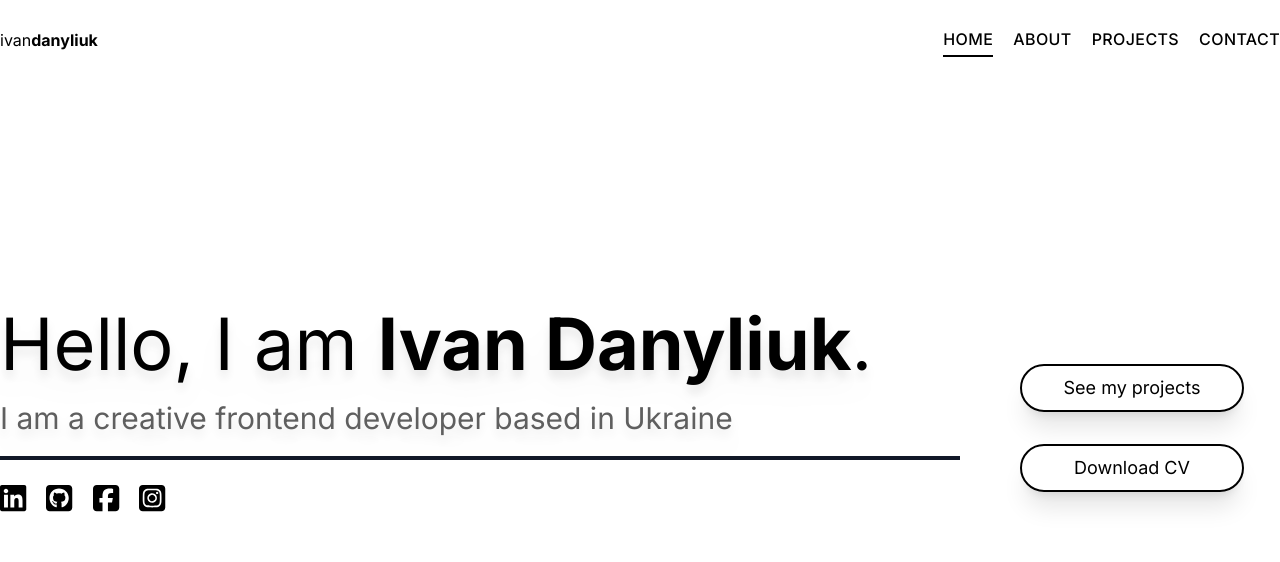
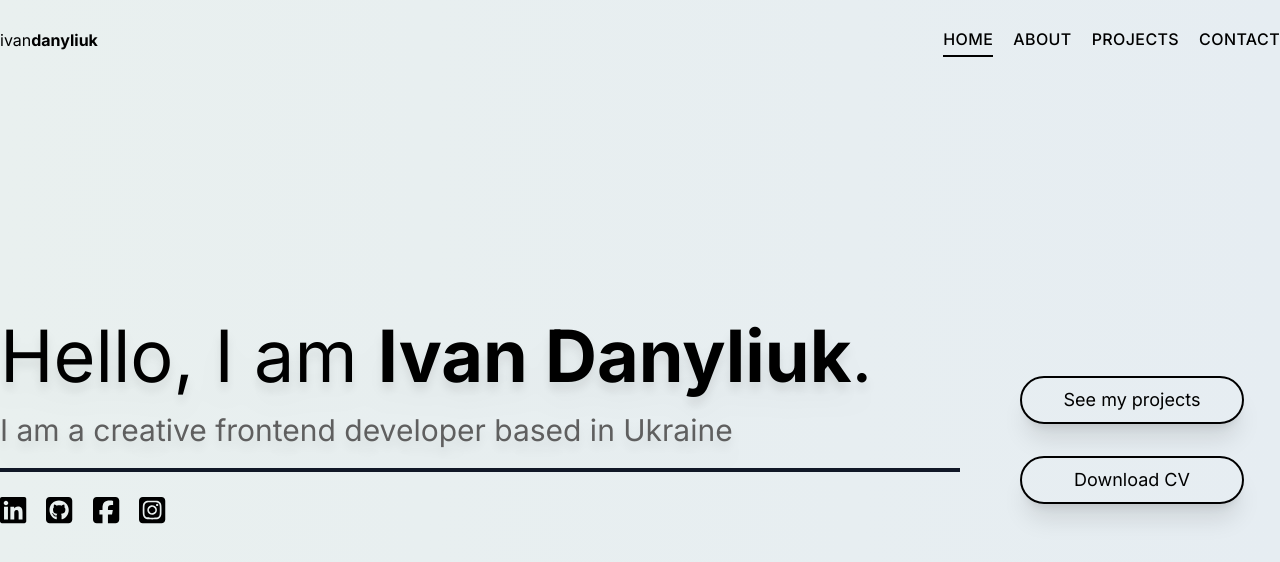
Before and after one commit to IvanDanyliuk/portfolio, a Next.js app: page / in a window 1280 px wide. Shown: the top 562 px of the page. Built offline with nearby package versions, Linux system fonts and the light colour scheme.

Commit message:
change the background of the Homepage

```diff
--- a/app/admin/layout.tsx
+++ b/app/admin/layout.tsx
@@ -8,12 +8,6 @@ interface AdminLayoutProps {
 }
 
 const AdminLayout: React.FC<AdminLayoutProps> = ({ children }) => {
-  // const { isLoaded, userId, getToken } = useAuth();
-
-  // if ((!isLoaded || !userId) && (userId !== process.env.CLERK_USER_ID)) {
-  //   redirect('/sign-in');
-  // }
-
   return (
     <div className='py-3 flex flex-col md:flex-row grow gap-7'>
       <AdminNavbar />
--- a/app/globals.scss
+++ b/app/globals.scss
@@ -10,16 +10,12 @@ body {
   @apply flex flex-col min-h-screen;
 }
 
-header, main {
-  @apply container mx-auto px-2 lg:px-0 bg-white;
-}
-
 header {
   @apply flex justify-between items-center;
 }
 
 main {
-  @apply relative pb-6 flex min-h-full flex-auto flex-col text-sm md:text-base;
+  @apply relative flex min-h-full flex-auto flex-col text-sm md:text-base;
 }
 
 
@@ -42,6 +38,10 @@ main {
   &:after {
     @apply relative top-1 left-0 content-[''] block w-full h-[2px] bg-black;
   }
+}
+
+.homepage {
+  background: linear-gradient(90deg, rgba(233,240,239,1) 0%, rgba(230,237,242,1) 100%, rgba(248,239,247,1) 100%, rgba(152,221,235,1) 100%);
 }
 
 .admin-nav-link {
--- a/app/layout.tsx
+++ b/app/layout.tsx
@@ -2,10 +2,8 @@ import './globals.scss'
 import type { Metadata } from 'next'
 import { config } from '@fortawesome/fontawesome-svg-core'
 import '@fortawesome/fontawesome-svg-core/styles.css'
-import Logo from '@/components/ui/common/Logo'
-
-import Navbar from '@/components/navigation/Navbar'
 import { NextAuthProvider } from '@/components/ContextProvider'
+import Header from '@/components/ui/common/Header'
 
 config.autoAddCss = false;
 
@@ -23,10 +21,7 @@ const RootLayout: React.FC<RootLayoutProps> = ({ children }) => {
     <html lang="en">
       <body>
         <NextAuthProvider>
-          <header className='flex justify-between'>
-            <Logo />
-            <Navbar />
-          </header>
+          <Header />
           <main>
             {children}
           </main>
--- a/app/page.tsx
+++ b/app/page.tsx
@@ -5,7 +5,8 @@ import SocialMediaList from '@/components/ui/common/SocialMediaList';
 
 export default function Home() {
   return (
-    <div className='relative w-full h-full flex flex-col md:flex-row grow justify-around md:justify-center items-center gap-6'>
+    <div className='grow flex justify-center items-center homepage'>
+      <div className='relative w-full h-full container mx-auto flex flex-col md:flex-row justify-around md:justify-center items-center gap-6 homepage'>
         <div className='relative w-full md:w-9/12 flex flex-col justify-center items-center'>
           <div className='relative w-full h-60 md:h-72 overflow-hidden border-b-4 border-gray-900'>
             <div className='py-5 absolute top-block'>
@@ -40,5 +41,6 @@ export default function Home() {
           </Link>
         </div>
       </div>
+    </div>
   )
 }
--- a/components/navigation/Navbar.tsx
+++ b/components/navigation/Navbar.tsx
@@ -18,7 +18,7 @@ export default function Header() {
   const pathname = usePathname();
 
   return (
-    <Disclosure as='nav' className='bg-white'>
+    <Disclosure as='nav'>
       {({ open }) => (
         <>
           <div className='relative h-20 flex items-center justify-between'>
--- /dev/null
+++ b/components/ui/common/Header.tsx
@@ -0,0 +1,23 @@
+'use client';
+
+import { usePathname } from 'next/navigation';
+import Logo from './Logo';
+import Navbar from '@/components/navigation/Navbar';
+
+
+const Header: React.FC = () => {
+  const pathname = usePathname();
+
+  console.log('HOMEPAGE PATHNAME', pathname)
+
+  return (
+    <header className={pathname === '/' ? 'homepage' : 'bg-white'}>
+      <div className='container mx-auto flex justify-between items-center'>
+        <Logo />
+        <Navbar />
+      </div>
+    </header>
+  );
+};
+
+export default Header;
--- a/package.json
+++ b/package.json
@@ -22,6 +22,7 @@
     "autoprefixer": "10.4.15",
     "axios": "^1.5.0",
     "cloudinary": "^1.40.0",
+    "framer-motion": "^11.1.1",
     "mongoose": "^7.5.0",
     "next": "13.4.19",
     "next-auth": "^4.24.7",
```
Also changed, not shown: 1 other file (tests, documents, lock files or other folders). Lines whose indentation alone changed are shown as unchanged.
